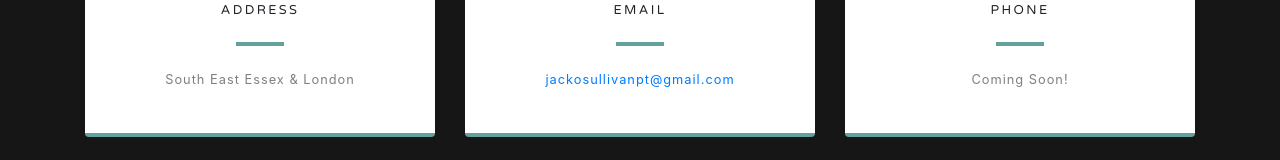
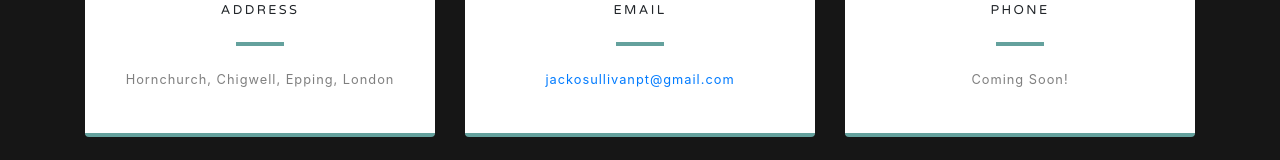
Before and after one commit to jackosullivanpt/jospt, a website with bundled scripts: page bootcamp.html in a window 1280 px wide. Shown: the part 6753-6913 px from the top of the page. Built offline with nearby package versions, Linux system fonts and the light colour scheme.

Commit message:
Update bootcamp.html

```diff
--- a/bootcamp.html
+++ b/bootcamp.html
@@ -475,7 +475,7 @@
                 <i class="fas fa-map-marked-alt text-primary mb-2"></i>
                 <h4 class="text-uppercase m-0">Address</h4>
                 <hr class="my-4">
-                <div class="small text-black-50">South East Essex & London</div>
+                <div class="small text-black-50">Hornchurch, Chigwell, Epping, London</div>
               </div>
             </div>
           </div>
```
